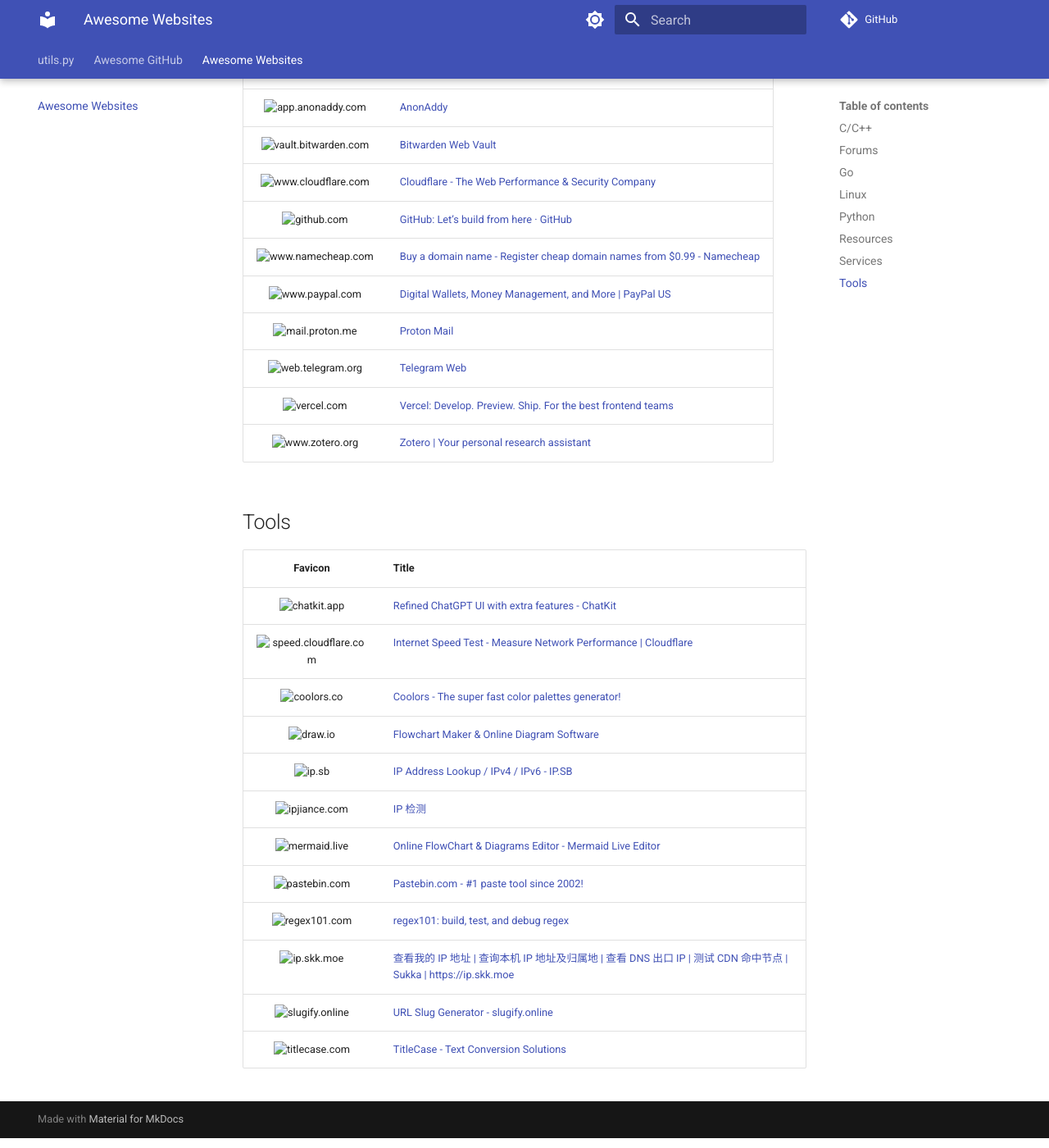
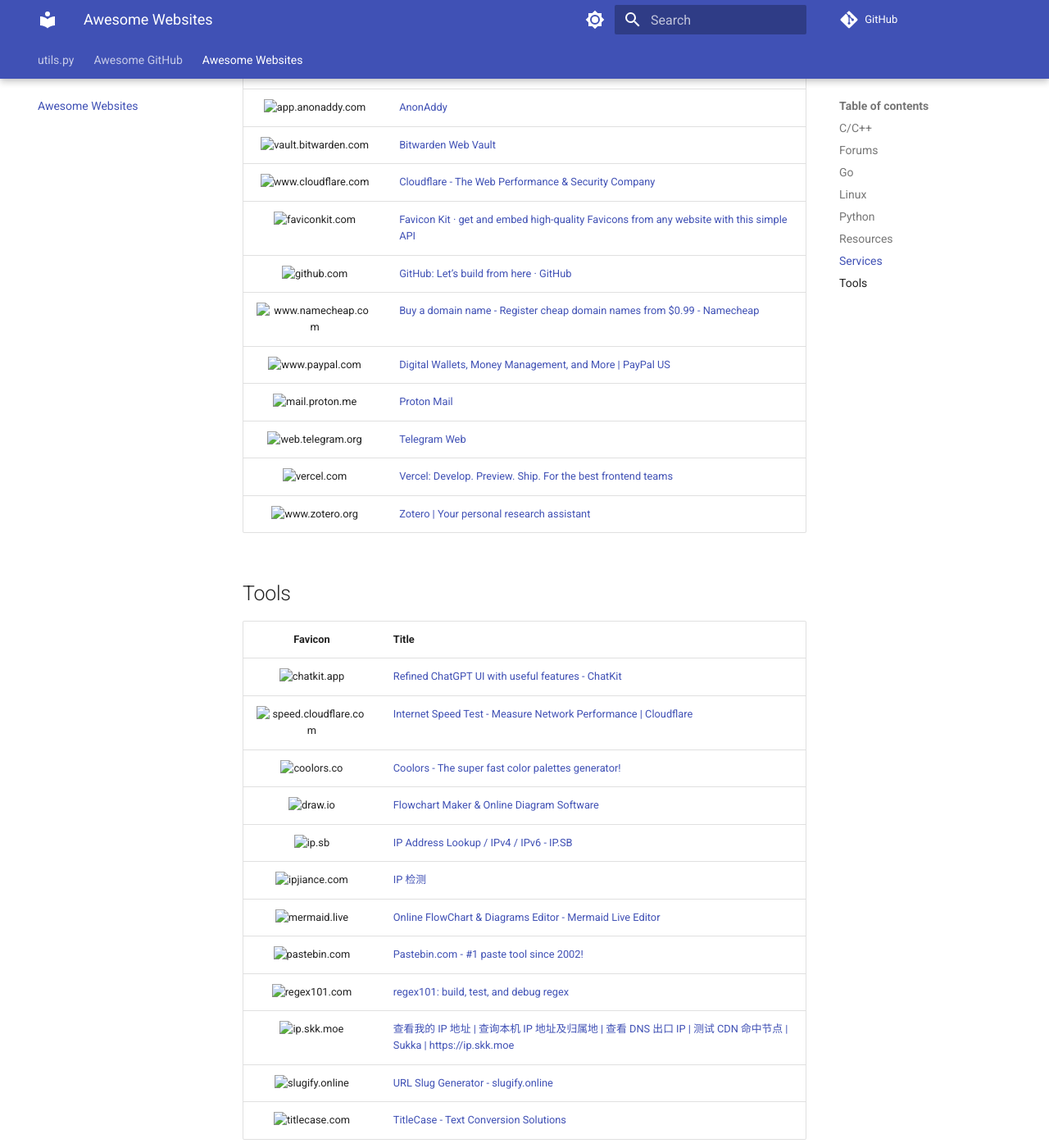
Before and after one commit to liblaf/awesome, an MkDocs documentation site: the page built from docs/awesome-websites.md, in a window 1280 px wide and 1400 px high, scrolled down 2221 px. Shown: the whole window at 82% size. Built offline with MkDocs 1.6.1 and Material for MkDocs 9.7.7, drawn with Linux system fonts in a browser that asks for light colours; comment, search, counter and statistics services are not loaded.

Commit message:
docs: update awesome list

```diff
--- a/docs/awesome-websites.md
+++ b/docs/awesome-websites.md
@@ -61,24 +61,25 @@
 
 ## Services
 
-|                                                         Favicon                                                          | Title                                                                                               |
-| :----------------------------------------------------------------------------------------------------------------------: | --------------------------------------------------------------------------------------------------- |
-|    <img src="https://proposed-rose-aardwolf.faviconkit.com/app.anonaddy.com/128" alt="app.anonaddy.com" width="48" />    | [AnonAddy](https://app.anonaddy.com)                                                                |
-| <img src="https://proposed-rose-aardwolf.faviconkit.com/vault.bitwarden.com/128" alt="vault.bitwarden.com" width="48" /> | [Bitwarden Web Vault](https://vault.bitwarden.com)                                                  |
-|  <img src="https://proposed-rose-aardwolf.faviconkit.com/www.cloudflare.com/128" alt="www.cloudflare.com" width="48" />  | [Cloudflare - The Web Performance & Security Company](https://www.cloudflare.com)                   |
-|          <img src="https://proposed-rose-aardwolf.faviconkit.com/github.com/128" alt="github.com" width="48" />          | [GitHub: Let’s build from here · GitHub](https://github.com)                                        |
-|   <img src="https://proposed-rose-aardwolf.faviconkit.com/www.namecheap.com/128" alt="www.namecheap.com" width="48" />   | [Buy a domain name - Register cheap domain names from $0.99 - Namecheap](https://www.namecheap.com) |
-|      <img src="https://proposed-rose-aardwolf.faviconkit.com/www.paypal.com/128" alt="www.paypal.com" width="48" />      | [Digital Wallets, Money Management, and More \| PayPal US](https://www.paypal.com)                  |
-|      <img src="https://proposed-rose-aardwolf.faviconkit.com/mail.proton.me/128" alt="mail.proton.me" width="48" />      | [Proton Mail](https://mail.proton.me)                                                               |
-|    <img src="https://proposed-rose-aardwolf.faviconkit.com/web.telegram.org/128" alt="web.telegram.org" width="48" />    | [Telegram Web](https://web.telegram.org)                                                            |
-|          <img src="https://proposed-rose-aardwolf.faviconkit.com/vercel.com/128" alt="vercel.com" width="48" />          | [Vercel: Develop. Preview. Ship. For the best frontend teams](https://vercel.com)                   |
-|      <img src="https://proposed-rose-aardwolf.faviconkit.com/www.zotero.org/128" alt="www.zotero.org" width="48" />      | [Zotero \| Your personal research assistant](https://www.zotero.org)                                |
+|                                                         Favicon                                                          | Title                                                                                                             |
+| :----------------------------------------------------------------------------------------------------------------------: | ----------------------------------------------------------------------------------------------------------------- |
+|    <img src="https://proposed-rose-aardwolf.faviconkit.com/app.anonaddy.com/128" alt="app.anonaddy.com" width="48" />    | [AnonAddy](https://app.anonaddy.com)                                                                              |
+| <img src="https://proposed-rose-aardwolf.faviconkit.com/vault.bitwarden.com/128" alt="vault.bitwarden.com" width="48" /> | [Bitwarden Web Vault](https://vault.bitwarden.com)                                                                |
+|  <img src="https://proposed-rose-aardwolf.faviconkit.com/www.cloudflare.com/128" alt="www.cloudflare.com" width="48" />  | [Cloudflare - The Web Performance & Security Company](https://www.cloudflare.com)                                 |
+|      <img src="https://proposed-rose-aardwolf.faviconkit.com/faviconkit.com/128" alt="faviconkit.com" width="48" />      | [Favicon Kit · get and embed high-quality Favicons from any website with this simple API](https://faviconkit.com) |
+|          <img src="https://proposed-rose-aardwolf.faviconkit.com/github.com/128" alt="github.com" width="48" />          | [GitHub: Let’s build from here · GitHub](https://github.com)                                                      |
+|   <img src="https://proposed-rose-aardwolf.faviconkit.com/www.namecheap.com/128" alt="www.namecheap.com" width="48" />   | [Buy a domain name - Register cheap domain names from $0.99 - Namecheap](https://www.namecheap.com)               |
+|      <img src="https://proposed-rose-aardwolf.faviconkit.com/www.paypal.com/128" alt="www.paypal.com" width="48" />      | [Digital Wallets, Money Management, and More \| PayPal US](https://www.paypal.com)                                |
+|      <img src="https://proposed-rose-aardwolf.faviconkit.com/mail.proton.me/128" alt="mail.proton.me" width="48" />      | [Proton Mail](https://mail.proton.me)                                                                             |
+|    <img src="https://proposed-rose-aardwolf.faviconkit.com/web.telegram.org/128" alt="web.telegram.org" width="48" />    | [Telegram Web](https://web.telegram.org)                                                                          |
+|          <img src="https://proposed-rose-aardwolf.faviconkit.com/vercel.com/128" alt="vercel.com" width="48" />          | [Vercel: Develop. Preview. Ship. For the best frontend teams](https://vercel.com)                                 |
+|      <img src="https://proposed-rose-aardwolf.faviconkit.com/www.zotero.org/128" alt="www.zotero.org" width="48" />      | [Zotero \| Your personal research assistant](https://www.zotero.org)                                              |
 
 ## Tools
 
 |                                                          Favicon                                                           | Title                                                                                                                                      |
 | :------------------------------------------------------------------------------------------------------------------------: | ------------------------------------------------------------------------------------------------------------------------------------------ |
-|          <img src="https://proposed-rose-aardwolf.faviconkit.com/chatkit.app/128" alt="chatkit.app" width="48" />          | [Refined ChatGPT UI with extra features - ChatKit](https://chatkit.app)                                                                    |
+|          <img src="https://proposed-rose-aardwolf.faviconkit.com/chatkit.app/128" alt="chatkit.app" width="48" />          | [Refined ChatGPT UI with useful features - ChatKit](https://chatkit.app)                                                                   |
 | <img src="https://proposed-rose-aardwolf.faviconkit.com/speed.cloudflare.com/128" alt="speed.cloudflare.com" width="48" /> | [Internet Speed Test - Measure Network Performance \| Cloudflare](https://speed.cloudflare.com)                                            |
 |           <img src="https://proposed-rose-aardwolf.faviconkit.com/coolors.co/128" alt="coolors.co" width="48" />           | [Coolors - The super fast color palettes generator!](https://coolors.co)                                                                   |
 |              <img src="https://proposed-rose-aardwolf.faviconkit.com/draw.io/128" alt="draw.io" width="48" />              | [Flowchart Maker & Online Diagram Software](https://draw.io)                                                                               |
--- a/requirements.txt
+++ b/requirements.txt
@@ -8,7 +8,7 @@
 cryptography==40.0.1 ; python_version >= "3.10" and python_version < "3.12"
 deprecated==1.2.13 ; python_version >= "3.10" and python_version < "3.12"
 deprecation==2.1.0 ; python_version >= "3.10" and python_version < "3.12"
-filelock==3.10.6 ; python_version >= "3.10" and python_version < "3.12"
+filelock==3.10.7 ; python_version >= "3.10" and python_version < "3.12"
 humanize==4.6.0 ; python_version >= "3.10" and python_version < "3.12"
 idna==3.4 ; python_version >= "3.10" and python_version < "3.12"
 lxml==4.9.2 ; python_version >= "3.10" and python_version < "3.12"
```
Also changed, not shown: docs/awesome-github.md (+17 -16 lines), 3 other files.
